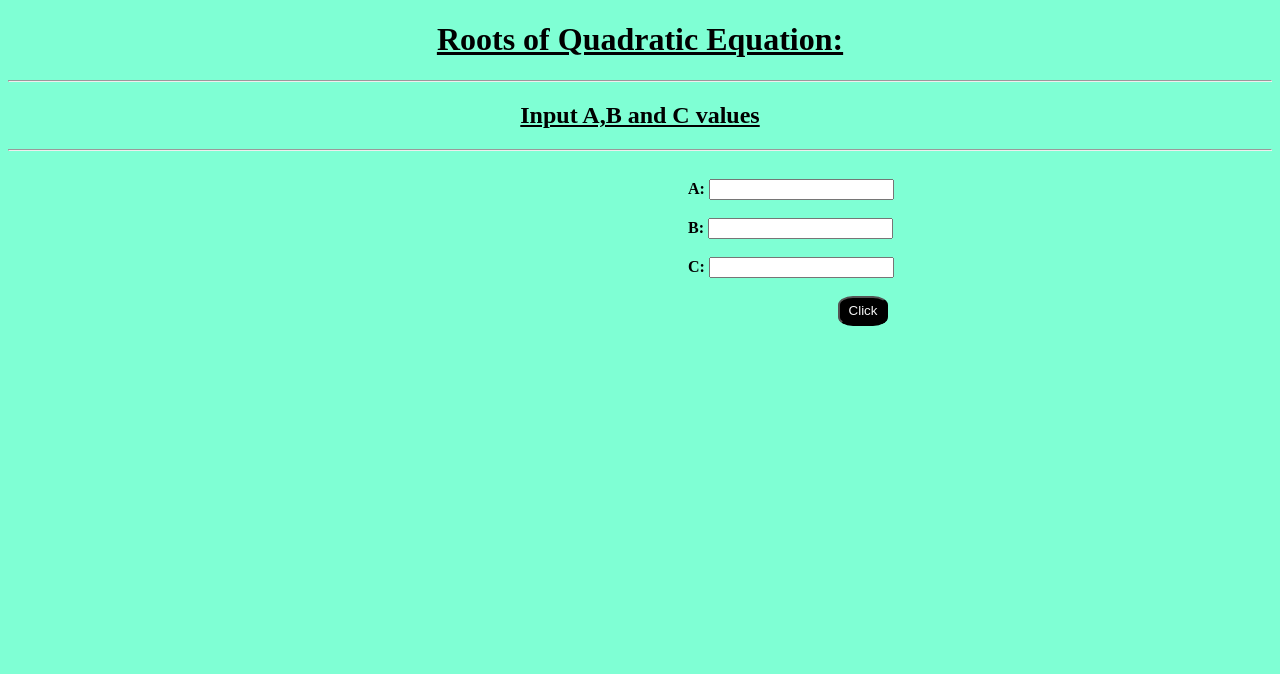
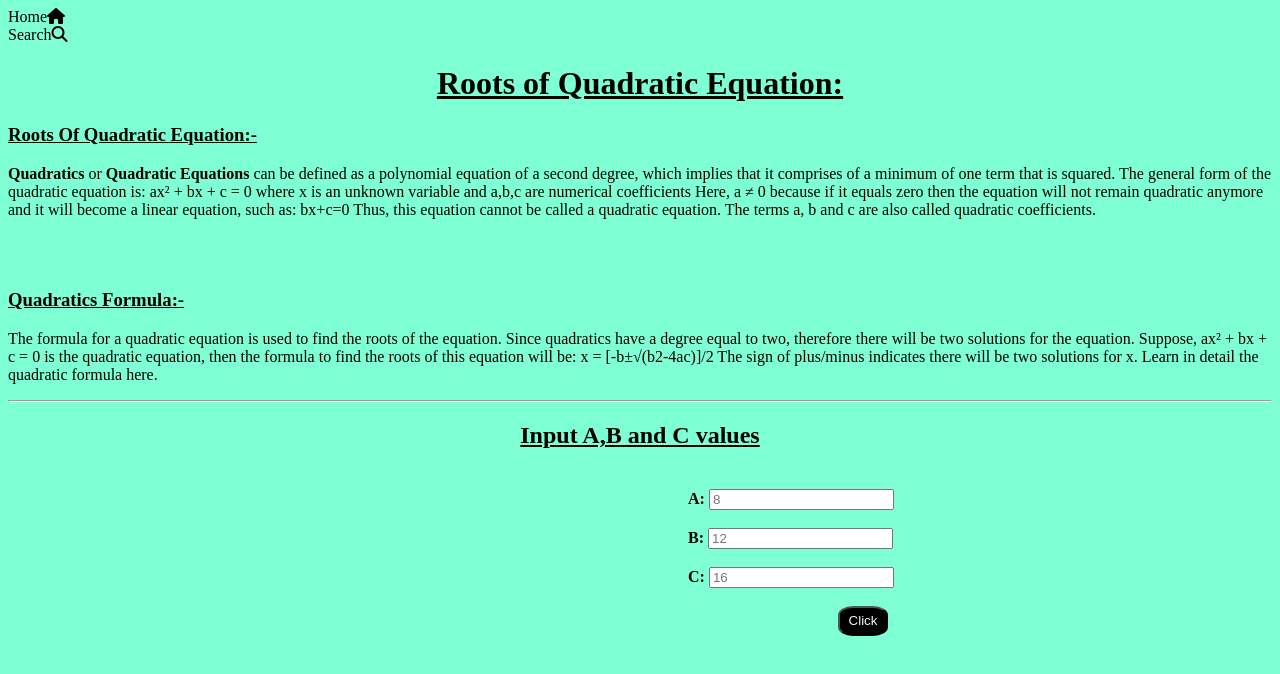
Before and after one commit to Srivatsa0712/quadartic, a plain HTML site: page index.html in a window 1280 px wide. Drawn offline with Linux system fonts and the light colour scheme.

Commit message:
Update index.html

```diff
--- a/index.html
+++ b/index.html
@@ -8,45 +8,43 @@
 	<title>Square Roots</title>
 </head>
 <body>
+	<header class="head">
+	<div class="first">Home<i class="fas  fa-home"></i></div>
+	<div class="second">Search<i class="fas  fa-search"></i></div>
 	<h1><u>Roots of Quadratic Equation:</u></h1>
+</header>
+
+<section class="desc">
+	<h3><u>Roots Of Quadratic Equation:-</u></h3>
+	<p><strong>Quadratics</strong> or <strong>Quadratic Equations</strong> can be defined as a polynomial equation of a second degree, which implies that it comprises of a minimum of one term that is squared. The general form of the quadratic equation is:
+		ax² + bx + c = 0
+		where x is an unknown variable and a,b,c are numerical coefficients
+		Here, a ≠ 0 because if it equals zero then the equation will not remain quadratic anymore and it will become a linear equation, such as:
+		bx+c=0
+		Thus, this equation cannot be called a quadratic equation.
+		The terms a, b and c are also called quadratic coefficients. </p>
+	<br><br>
+	<h3><u>Quadratics Formula:-</u></h3>
+	<p>The formula for a quadratic equation is used to find the roots of the equation. Since quadratics have a degree equal to two, therefore there will be two solutions for the equation. Suppose, ax² + bx + c = 0 is the quadratic equation, then the formula to find the roots of this equation will be:
+		x = [-b±√(b2-4ac)]/2
+		The sign of plus/minus indicates there will be two solutions for x. Learn in detail the quadratic formula here.</p>
+</section>
 <hr>
+
+<section class="content">
+<div class="secondd">
 <h2><u>Input A,B and C values</u></h2>
-<hr>
+</div>
 <div class="main">
 	<form name="formone" onsubmit="showData()" >
-		A: <input name="a" type="text"><br><br>
-		B: <input name="b" type="text"><br><br>
-		C: <input name="c" type="text"><br><br>
+		A: <input name="a" type="text" placeholder="8"><br><br>
+		B: <input name="b" type="text"placeholder="12"><br><br>
+		C: <input name="c" type="text"placeholder="16"><br><br>
 		<div class="click">	<input type="submit" value="Click"> </div>
 	</form>
 </div>
+</section>
+<script src="https://kit.fontawesome.com/482c085e13.js" crossorigin="anonymous"></script>
 <script src="script.js"></script>
 </body>
 </html>
-
-
-
-
-
-
-
-
-
-
-
-
-
-
-
-
-
-
-
-
-
-
-<html>
-<head>
-</head>
-
-</html>
```
